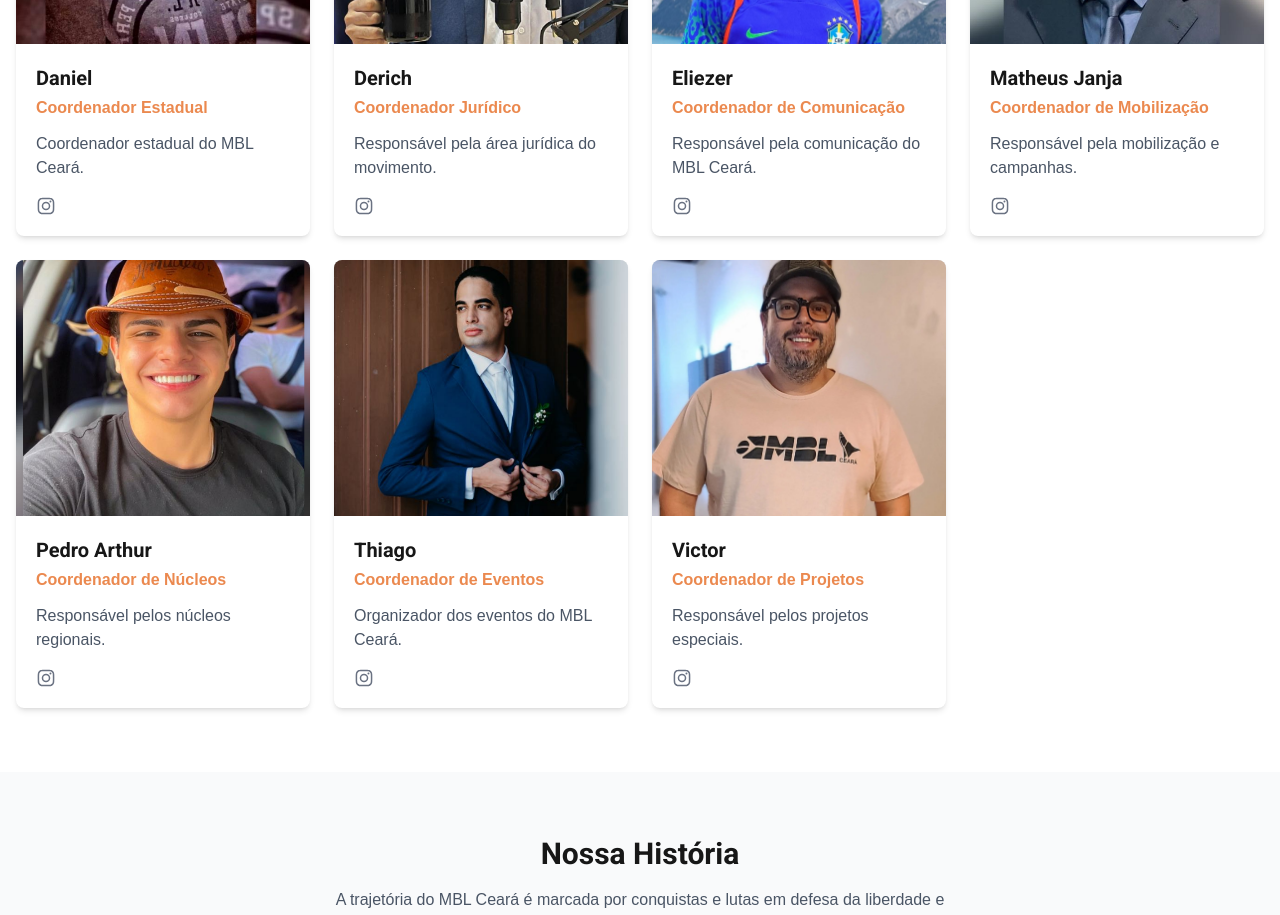
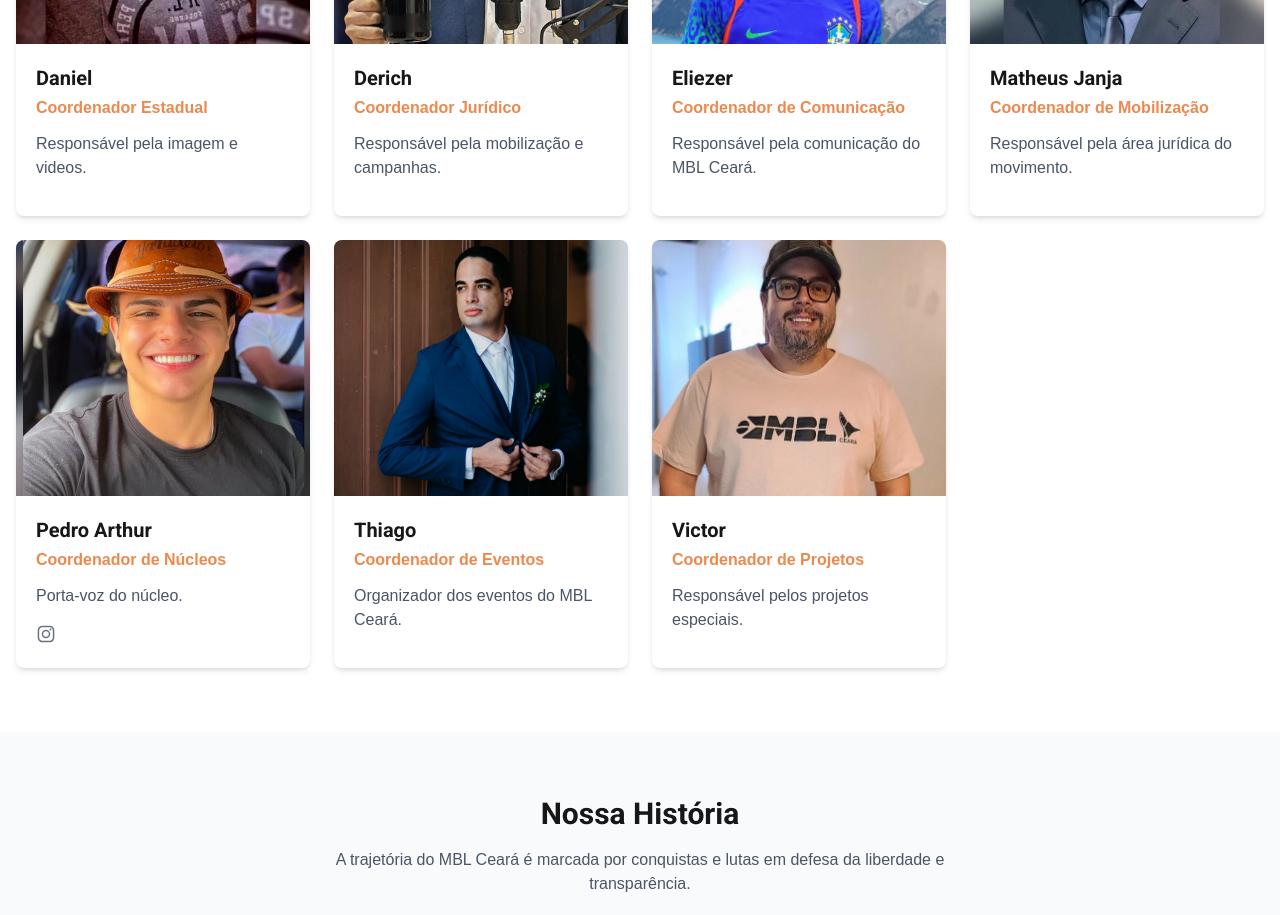
Before and after one commit to efemoreira/mblce, a Next.js app: page /sobre in a window 1280 px wide. Shown: the part 1940-2855 px from the top of the page. Built offline with nearby package versions, Linux system fonts and the light colour scheme.

Commit message:
feat: atualizar descrições e links de redes sociais da equipe

```diff
--- a/src/data/index.ts
+++ b/src/data/index.ts
@@ -231,20 +231,20 @@ export const team: Person[] = [
     id: "daniel",
     name: "Daniel",
     role: "Coordenador Estadual",
-    description: "Coordenador estadual do MBL Ceará.",
+    description: "Responsável pela imagem e videos.",
     image: "/images/sobre/coordenadores/Daniel.png",
     socialMedia: {
-      instagram: "https://instagram.com/daniel",
+      // instagram: "https://instagram.com/daniel",
     }
   },
   {
     id: "derich",
     name: "Derich",
     role: "Coordenador Jurídico",
-    description: "Responsável pela área jurídica do movimento.",
+    description: "Responsável pela mobilização e campanhas.",
     image: "/images/sobre/coordenadores/Derich.png",
     socialMedia: {
-      instagram: "https://instagram.com/derich",
+      // instagram: "https://instagram.com/derich",
     }
   },
   {
@@ -254,27 +254,27 @@ export const team: Person[] = [
     description: "Responsável pela comunicação do MBL Ceará.",
     image: "/images/sobre/coordenadores/Eliezer.png",
     socialMedia: {
-      instagram: "https://instagram.com/eliezer",
+      // instagram: "https://instagram.com/eliezer",
     }
   },
   {
     id: "matheus-janja",
     name: "Matheus Janja",
     role: "Coordenador de Mobilização",
-    description: "Responsável pela mobilização e campanhas.",
+    description: "Responsável pela área jurídica do movimento.",
     image: "/images/sobre/coordenadores/Matheus-Janja.png",
     socialMedia: {
-      instagram: "https://instagram.com/matheusjanja",
+      // instagram: "https://instagram.com/matheusjanja",
     }
   },
   {
     id: "pedro-arthur",
     name: "Pedro Arthur",
     role: "Coordenador de Núcleos",
-    description: "Responsável pelos núcleos regionais.",
+    description: "Porta-voz do núcleo.",
     image: "/images/sobre/coordenadores/Pedro-Arthur.png",
     socialMedia: {
-      instagram: "https://instagram.com/pedroarthur",
+      instagram: "https://instagram.com/pedroarthurce",
     }
   },
   {
@@ -284,7 +284,7 @@ export const team: Person[] = [
     description: "Organizador dos eventos do MBL Ceará.",
     image: "/images/sobre/coordenadores/Thiago.png",
     socialMedia: {
-      instagram: "https://instagram.com/thiago",
+      // instagram: "https://instagram.com/thiago",
     }
   },
   {
@@ -294,7 +294,7 @@ export const team: Person[] = [
     description: "Responsável pelos projetos especiais.",
     image: "/images/sobre/coordenadores/Victor.png",
     socialMedia: {
-      instagram: "https://instagram.com/victor",
+      // instagram: "https://instagram.com/victor",
     }
   }
 ];
```
